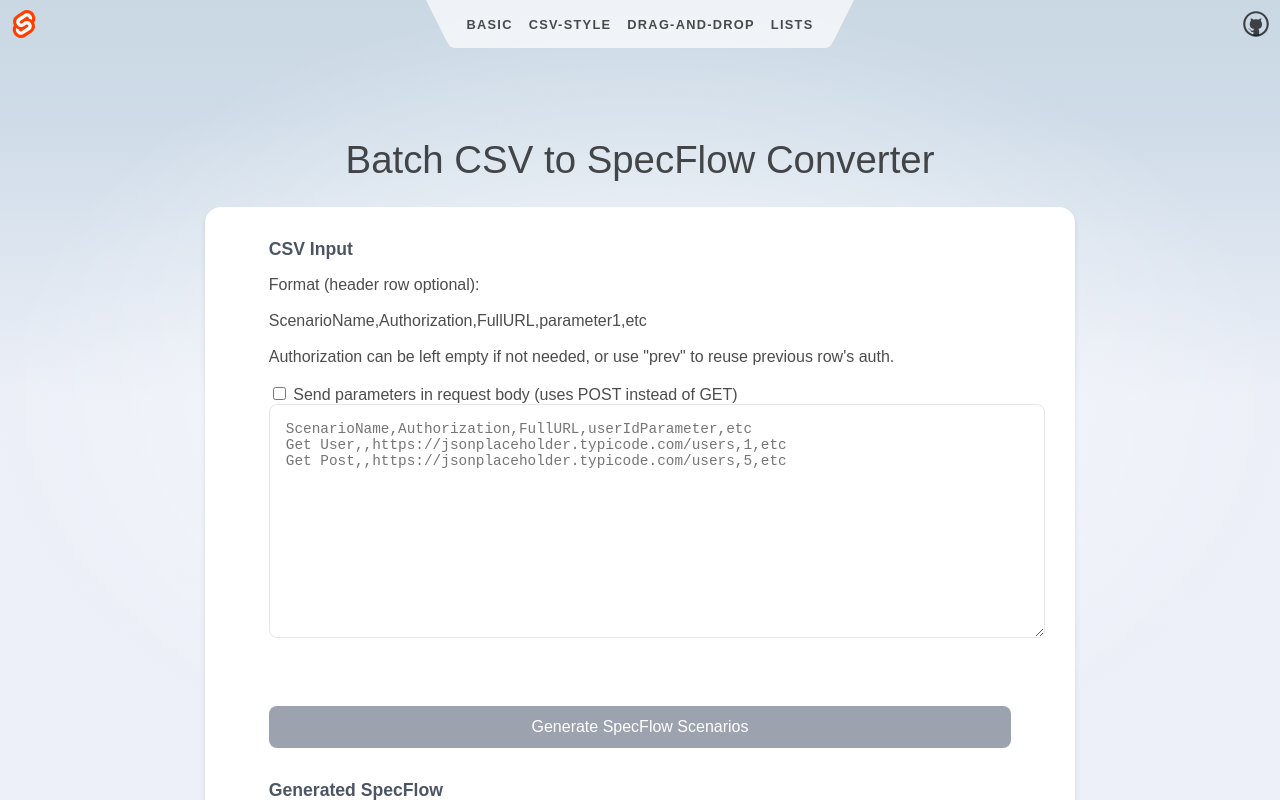
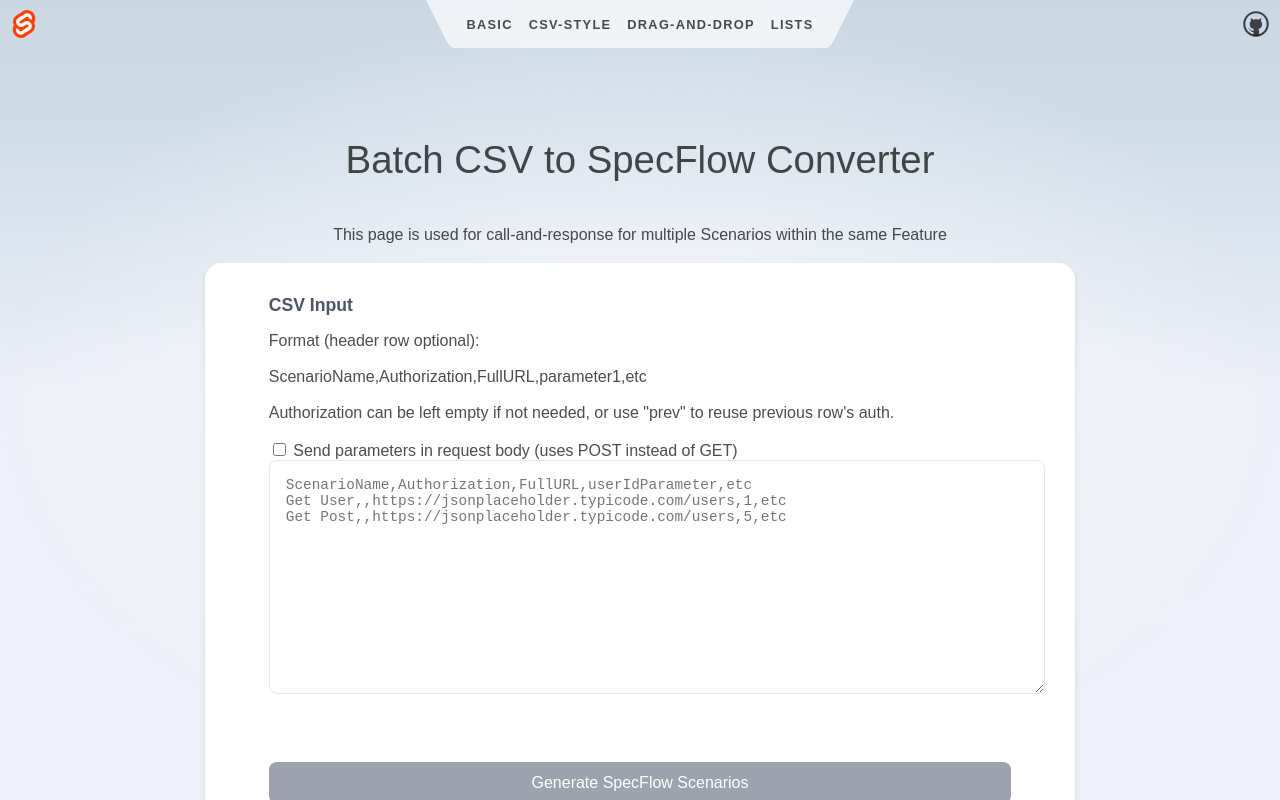
Before and after one commit to hfabian-G/SpecFlowApiCaseGenerator, a SvelteKit app in the folder svelte@latest/: page /csvinputstyle in a window 1280 px wide. Shown: the top 800 px of the page. Built offline with nearby package versions, Linux system fonts and the light colour scheme.

Commit message:
Helptext changes

```diff
--- a/svelte@latest/src/routes/csvinputstyle/+page.svelte
+++ b/svelte@latest/src/routes/csvinputstyle/+page.svelte
@@ -175,6 +175,7 @@ Get Post,,https://jsonplaceholder.typicode.com/users,5,etc`;
 
 <div class="container bg-gradient-to-b from-gray-50 to-white">
     <h1 class="text-center text-3xl font-bold text-gray-800 mb-12">Batch CSV to SpecFlow Converter</h1>
+    <p class="text-center text-gray-600 mb-12">This page is used for call-and-response for multiple Scenarios within the same Feature</p>
 
     <div class="card-container">
         <div class="input-section">
--- a/svelte@latest/src/routes/lists/+page.svelte
+++ b/svelte@latest/src/routes/lists/+page.svelte
@@ -178,6 +178,7 @@
             JSON to SpecFlow Converter
         </h1>
         <p class="text-center text-gray-600 mb-12">Transform your JSON responses into SpecFlow scenarios</p>
+        <p class="text-center text-gray-600 mb-12">This page is meant to deal with lists where indexes might change over time, and CORS disallows call-and-response</p>
     </div>
 
     <div class="card-container">
--- a/svelte@latest/src/routes/responsedraganddrop/+page.svelte
+++ b/svelte@latest/src/routes/responsedraganddrop/+page.svelte
@@ -167,6 +167,7 @@ const exampleData = `{
             JSON to SpecFlow Converter
         </h1>
         <p class="text-center text-gray-600 mb-12">Transform your JSON responses into SpecFlow scenarios</p>
+        <p class="text-center text-gray-600 mb-12">This page deals with scenarios where CORS does not allow a direct call & response</p>
     </div>
 
     <div class="card-container">
```
